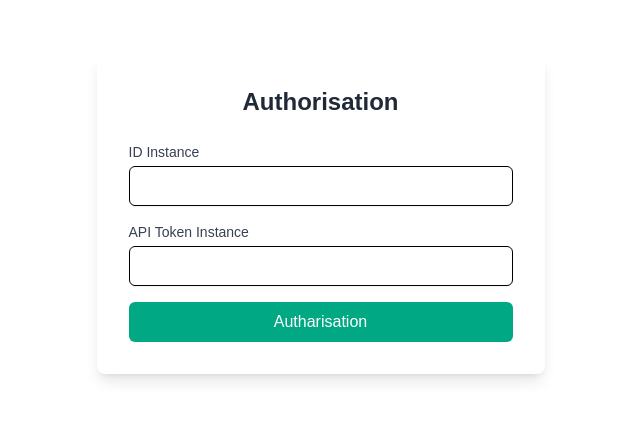
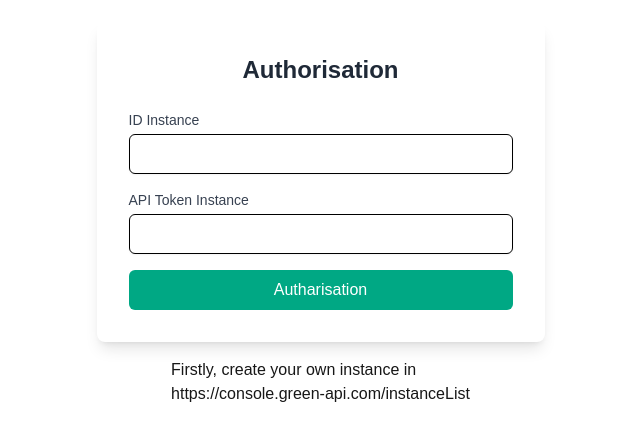
Before and after one commit to Vadim700/greenAPI, a Next.js app: page / in a window 1280 px wide. Shown: the part 186-626 px from the top of the page, without its empty margins (312-952 px from the left). Built offline with nearby package versions, Linux system fonts and the light colour scheme.

Commit message:
add tooltip

```diff
--- a/components/Login.tsx
+++ b/components/Login.tsx
@@ -7,6 +7,7 @@ import { setCredentials } from '@/lib/features/authSlice';
 import { fetchUser } from '@/lib/thunks/userThunk';
 import { useState } from 'react';
 import { Loader } from 'lucide-react';
+import Link from 'next/link';
 
 export const Login = () => {
   const [isLoading, setIsLoading] = useState(false);
@@ -42,7 +43,7 @@ export const Login = () => {
   };
 
   return (
-    <div className="min-h-screen w-screen  flex items-center justify-center p-4">
+    <div className="min-h-screen w-screen  flex flex-col gap-4 items-center justify-center p-4">
       <div className="bg-white rounded-lg p-8 w-full max-w-md shadow-lg">
         <h1 className="text-2xl font-bold text-gray-800 mb-6 text-center">
           Authorisation
@@ -84,6 +85,17 @@ export const Login = () => {
           </button>
         </form>
       </div>
+      <div className="">
+        Firstly, create your own instance in
+        <br />
+        <Link
+          href={'https://console.green-api.com/instanceList'}
+          target="_blank"
+          className="hover:underline"
+        >
+          https://console.green-api.com/instanceList
+        </Link>
+      </div>
     </div>
   );
 };
```
